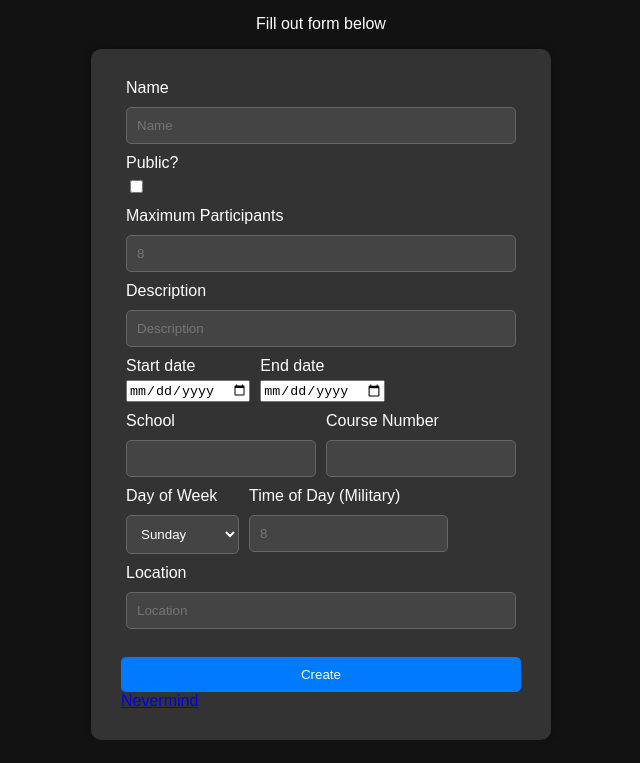
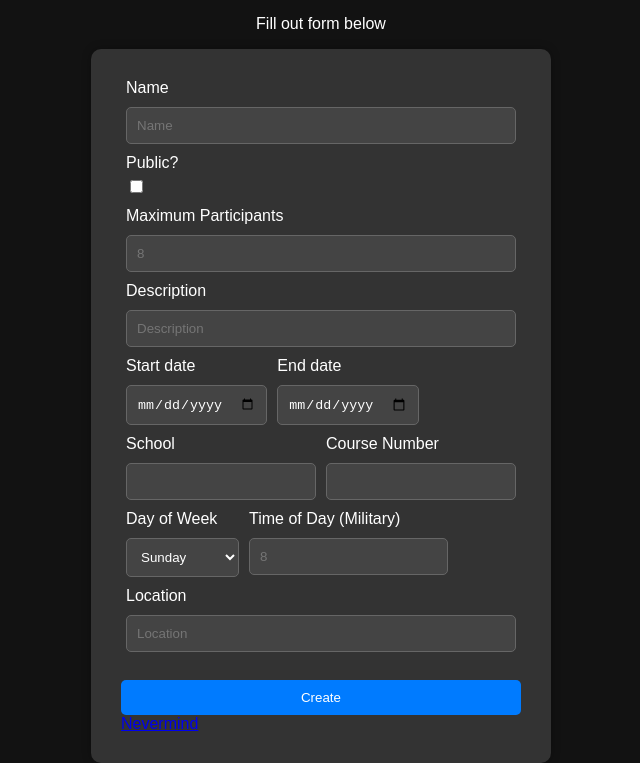
Before and after one commit to DanielJames830/study_buddy, a plain HTML site: page create_group.html in a window 1280 px wide. Shown: the part 79-842 px from the top of the page, without its empty margins (319-959 px from the left). Before the commit the page ends 819 px from the top, so only its background shows below. Drawn offline with Linux system fonts and the light colour scheme.

Commit message:
front end

```diff
--- a/css/styles.css
+++ b/css/styles.css
@@ -36,6 +36,7 @@ label {
 
 input[type="email"],
 input[type="number"],
+input[type="date"],
 input[type="text"] {
 	width: 100%;
 	padding: 10px;
```
